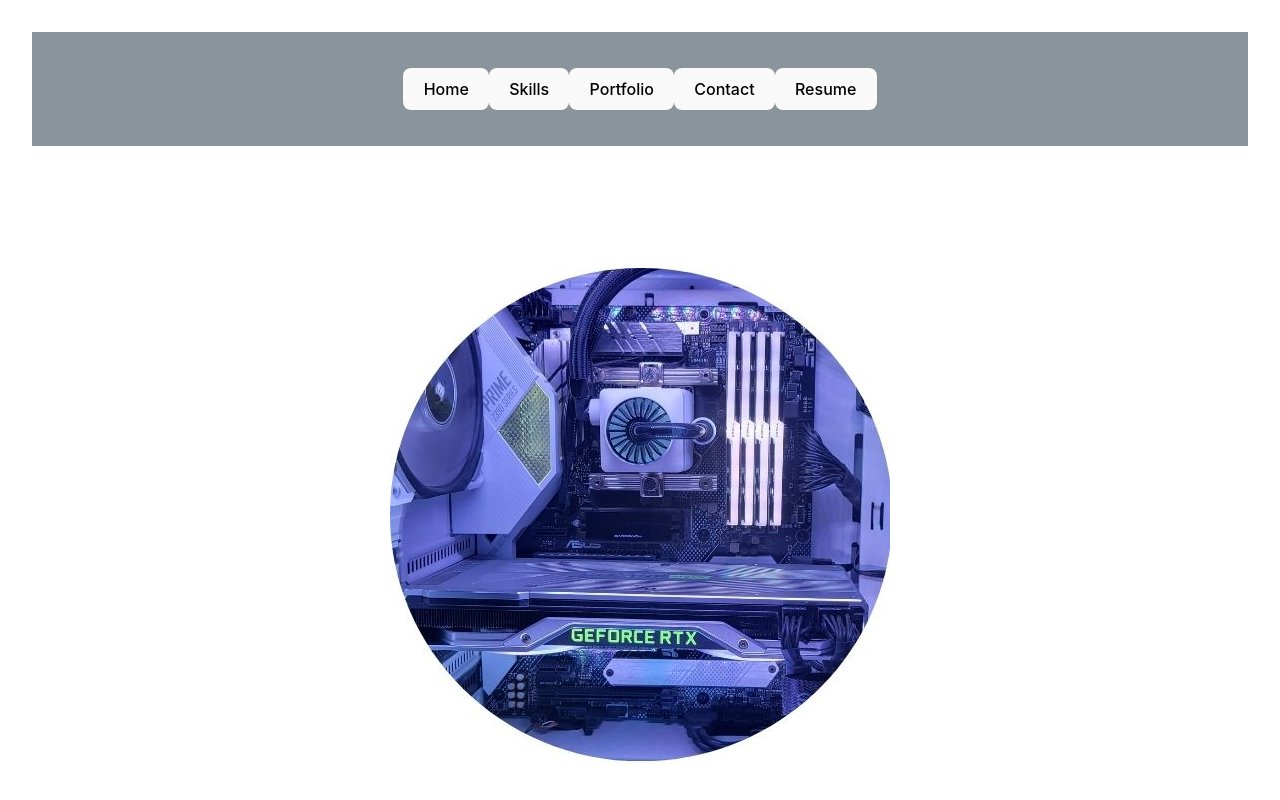
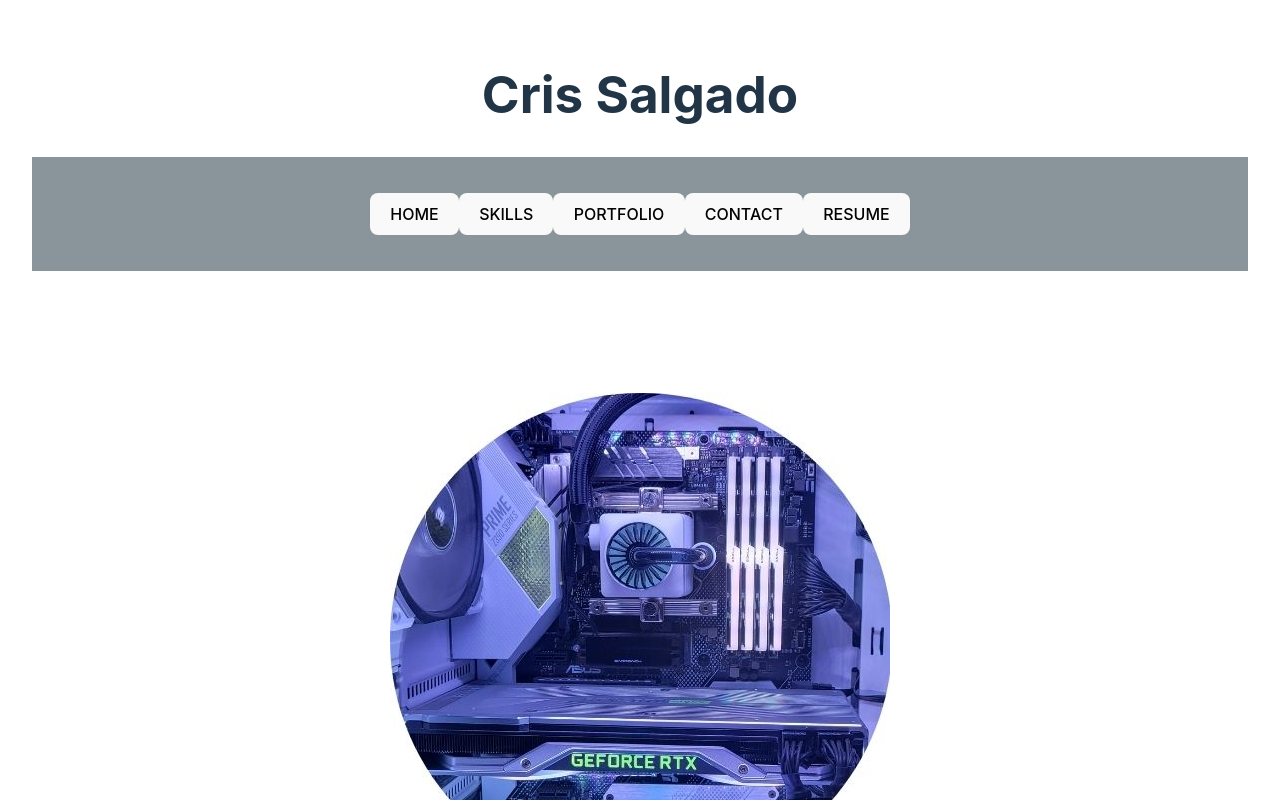
Before and after one commit to CrisSal2/Portfolio-React, a React (Vite) app: page / in a window 1280 px wide. Shown: the top 800 px of the page. Built offline with nearby package versions, Linux system fonts and the light colour scheme.

Commit message:
added header and cleaner code

```diff
--- a/src/App.jsx
+++ b/src/App.jsx
@@ -7,6 +7,7 @@
 import Resume from './containers/resume/resume'
 import Skills from './containers/skills/skills'
 import Footer from './components/Footer'
+import Header from './components/Header'
 
 
 
@@ -15,6 +16,7 @@
   return (
     <>
       <div>
+        <Header />
         <NavBar />
         <Routes>
           <Route index path='/' element={<Home />} />
--- a/src/components/Header.jsx
+++ b/src/components/Header.jsx
@@ -1 +1,10 @@
-import
+
+function Header() {
+  return (
+    <header className="header">
+      <h1>Cris Salgado</h1>
+    </header>
+  );
+}
+
+export default Header;
--- a/src/components/NavBar.jsx
+++ b/src/components/NavBar.jsx
@@ -1,79 +1,25 @@
-import React from 'react'
 import {Link} from 'react-router-dom'
 
 const data = [
-    {
-        label: 'HOME',
-        to: '/'
-    },
-    {
-        label: 'SKILLS',
-        to: '/skills'
-    },
-    {
-        label: 'PORTFOLIO',
-        to: '/portfolio'
-    },
-    {
-        label: 'CONTACT',
-        to: '/contact'
-    },
-    {
-        label: 'RESUME',
-        to: '/resume'
-    },
-]
-
-
-
-
-
+    { label: 'HOME', to: '/' },
+    { label: 'SKILLS', to: '/skills' },
+    { label: 'PORTFOLIO', to: '/portfolio' },
+    { label: 'CONTACT', to: '/contact' },
+    { label: 'RESUME', to: '/resume' },
+];
 
 function NavBar() {
     return (
         <nav className="navbar">
-            <div className='navbar_container'>
-                <Link to={'/'}>
-                <button>Home</button>
-                </Link>
-                <Link to={'/skills'}>
-                <button>Skills</button>
-                </Link>
-                <Link to={'/portfolio'}>
-                <button>Portfolio</button>
-                </Link>
-                <Link to={'/contact'}>
-                <button>Contact</button>
-                </Link>
-                <Link to={'/resume'}>
-                <button>Resume</button>
-                </Link>
+            <div className="navbar_container">
+                {data.map((item) => (
+                    <Link key={item.to} to={item.to}>
+                        <button>{item.label}</button>
+                    </Link>
+                ))}
             </div>
         </nav>
     );
-};
+}
 
 export default NavBar;
-
-
-
-
-
-
-/*
-
-<nav className="navbar">
-            <div className='navbar_container'>
-                <ul>
-                    {
-                    data.map((item, key)=> {
-                        <li key={key} className='buttonItem'>
-                            <Link className='buttonItemLink' to={item.to}>
-                            {item.label}
-                            </Link>
-                        </li>
-                    })
-                    }
-                </ul>
-            </div>
-        </nav> */
--- a/src/containers/contact/contact.jsx
+++ b/src/containers/contact/contact.jsx
@@ -1,4 +1,4 @@
-import React from "react"
+
 
 function Contact() {
     return(
--- /dev/null
+++ b/src/containers/home/home.css
@@ -0,0 +1,4 @@
+
+.homeDiv {
+    padding-bottom: 10%;
+}
--- a/src/containers/home/home.jsx
+++ b/src/containers/home/home.jsx
@@ -1,9 +1,9 @@
-import React from "react"
 import profilePic from '../../assets/images/Custom-PC.jpg'
+import './home.css'
 
 function Home() {
     return(
-        <div>
+        <div className='homeDiv'>
         <div id="Profile_Picture">
             <img src={profilePic} alt="Profile Picture" />
         </div>
--- a/src/containers/portfolio/portfolio.jsx
+++ b/src/containers/portfolio/portfolio.jsx
@@ -1,4 +1,4 @@
-import React from "react"
+
 
 function Portfolio() {
     return(
--- a/src/containers/resume/resume.jsx
+++ b/src/containers/resume/resume.jsx
@@ -1,4 +1,4 @@
-import React from "react"
+
 
 function Resume() {
     return(
--- a/src/containers/skills/skills.jsx
+++ b/src/containers/skills/skills.jsx
@@ -1,4 +1,4 @@
-import React from "react"
+
 
 function Skills() {
     return(
```
